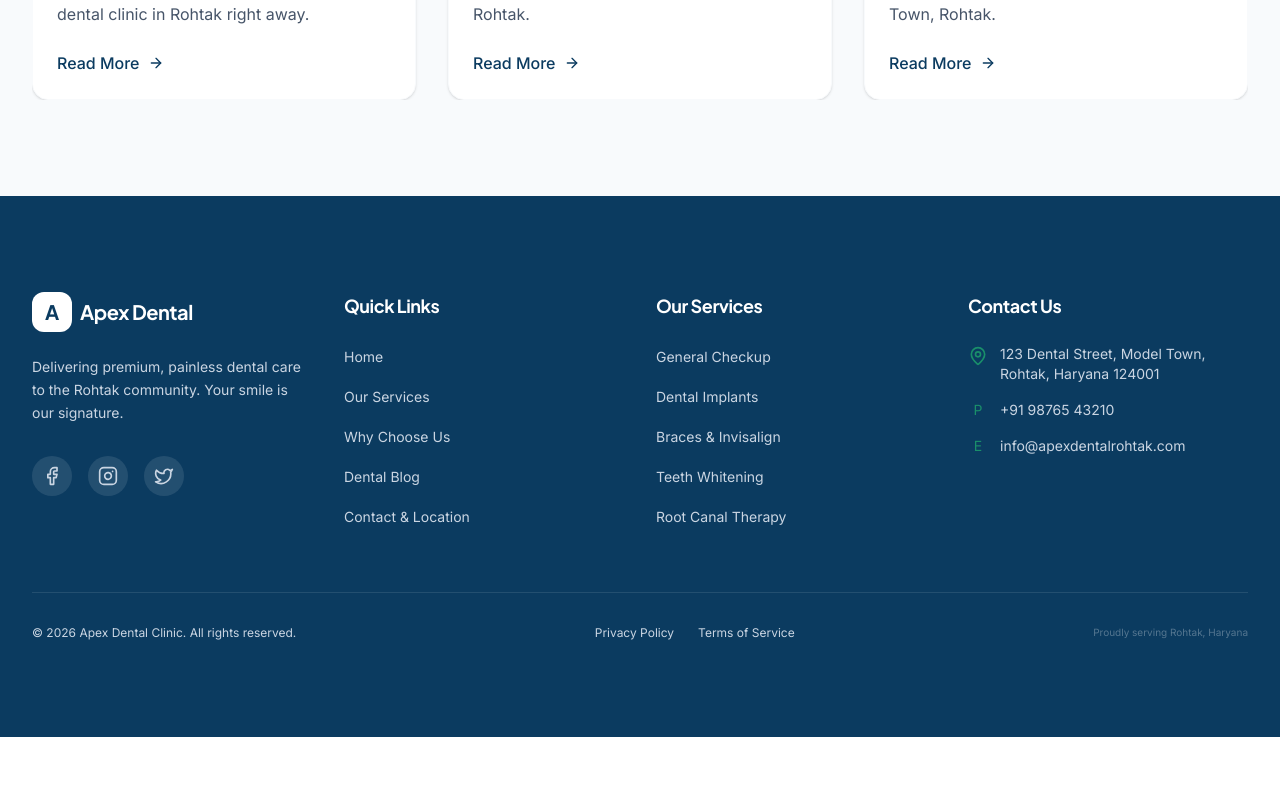
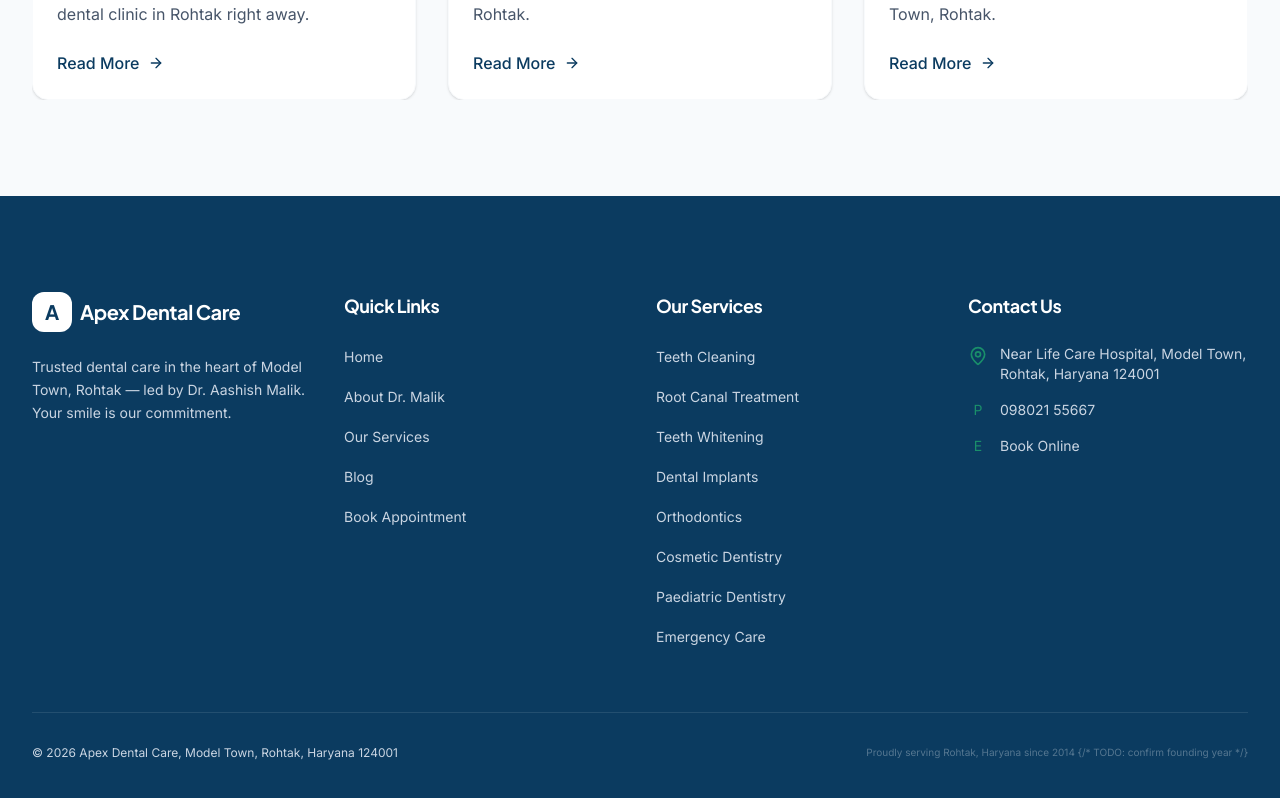
Before and after one commit to Robingautam1/apex-dental-care, a Next.js app: page /blog in a window 1280 px wide. Shown: the part 766-1564 px from the top of the page. Before the commit the page ends 1503 px from the top, so only its background shows below. Built offline with nearby package versions, Linux system fonts and the light colour scheme.

Commit message:
refactor: extract footer data and refine brand copy (Logo, Footer)

```diff
--- a/components/Footer.tsx
+++ b/components/Footer.tsx
@@ -2,8 +2,9 @@
 
 import Link from 'next/link';
 import { motion } from 'motion/react';
-import { Facebook, Instagram, Twitter, MapPin } from 'lucide-react';
+import { MapPin } from 'lucide-react';
 import Logo from '@/components/Logo';
+import { footerData } from '@/lib/footerData';
 
 export default function Footer() {
   return (
@@ -20,19 +21,8 @@ export default function Footer() {
           >
             <Logo variant="light" />
             <p className="text-sm leading-relaxed max-w-xs">
-              Delivering premium, painless dental care to the Rohtak community. Your smile is our signature.
+              {footerData.tagline}
             </p>
-            <div className="flex items-center gap-4 mt-2">
-              <a href="#" className="w-10 h-10 rounded-full bg-white/10 flex items-center justify-center hover:bg-secondary hover:text-white transition-colors" aria-label="Facebook">
-                <Facebook className="w-5 h-5" />
-              </a>
-              <a href="#" className="w-10 h-10 rounded-full bg-white/10 flex items-center justify-center hover:bg-secondary hover:text-white transition-colors" aria-label="Instagram">
-                <Instagram className="w-5 h-5" />
-              </a>
-              <a href="#" className="w-10 h-10 rounded-full bg-white/10 flex items-center justify-center hover:bg-secondary hover:text-white transition-colors" aria-label="Twitter">
-                <Twitter className="w-5 h-5" />
-              </a>
-            </div>
           </motion.div>
 
           {/* Quick Links */}
@@ -44,11 +34,13 @@ export default function Footer() {
           >
             <h4 className="text-white font-bold text-lg mb-6">Quick Links</h4>
             <ul className="flex flex-col gap-4">
-              <li><Link href="#" className="hover:text-secondary transition-colors text-sm">Home</Link></li>
-              <li><Link href="#services" className="hover:text-secondary transition-colors text-sm">Our Services</Link></li>
-              <li><Link href="#features" className="hover:text-secondary transition-colors text-sm">Why Choose Us</Link></li>
-              <li><Link href="#blog" className="hover:text-secondary transition-colors text-sm">Dental Blog</Link></li>
-              <li><Link href="#contact" className="hover:text-secondary transition-colors text-sm">Contact & Location</Link></li>
+              {footerData.quickLinks.map((link, idx) => (
+                <li key={idx}>
+                  <Link href={link.href} className="hover:text-secondary transition-colors text-sm">
+                    {link.label}
+                  </Link>
+                </li>
+              ))}
             </ul>
           </motion.div>
 
@@ -61,11 +53,13 @@ export default function Footer() {
           >
             <h4 className="text-white font-bold text-lg mb-6">Our Services</h4>
             <ul className="flex flex-col gap-4">
-              <li><Link href="#" className="hover:text-secondary transition-colors text-sm">General Checkup</Link></li>
-              <li><Link href="#" className="hover:text-secondary transition-colors text-sm">Dental Implants</Link></li>
-              <li><Link href="#" className="hover:text-secondary transition-colors text-sm">Braces & Invisalign</Link></li>
-              <li><Link href="#" className="hover:text-secondary transition-colors text-sm">Teeth Whitening</Link></li>
-              <li><Link href="#" className="hover:text-secondary transition-colors text-sm">Root Canal Therapy</Link></li>
+              {footerData.services.map((service, idx) => (
+                <li key={idx}>
+                  <Link href={service.href} className="hover:text-secondary transition-colors text-sm">
+                    {service.label}
+                  </Link>
+                </li>
+              ))}
             </ul>
           </motion.div>
 
@@ -80,15 +74,19 @@ export default function Footer() {
             <ul className="flex flex-col gap-4">
               <li className="flex items-start gap-3 text-sm">
                 <MapPin className="w-5 h-5 text-secondary shrink-0 mt-0.5" />
-                <span>123 Dental Street, Model Town,<br />Rohtak, Haryana 124001</span>
+                <span>{footerData.contact.address}</span>
               </li>
               <li className="flex items-center gap-3 text-sm">
                 <span className="w-5 h-5 flex items-center justify-center text-secondary shrink-0">P</span>
-                <span>+91 98765 43210</span>
+                <a href={footerData.contact.phoneHref} className="hover:text-secondary transition-colors text-sm">
+                  {footerData.contact.phone}
+                </a>
               </li>
               <li className="flex items-center gap-3 text-sm">
                 <span className="w-5 h-5 flex items-center justify-center text-secondary shrink-0">E</span>
-                <span>info@apexdentalrohtak.com</span>
+                <Link href={footerData.contact.onlineBooking.href} className="hover:text-secondary transition-colors text-sm">
+                  {footerData.contact.onlineBooking.label}
+                </Link>
               </li>
             </ul>
           </motion.div>
@@ -102,13 +100,10 @@ export default function Footer() {
           transition={{ delay: 0.5, duration: 0.5 }}
           className="pt-8 border-t border-white/10 flex flex-col md:flex-row justify-between items-center gap-4 text-xs"
         >
-          <p>&copy; {new Date().getFullYear()} Apex Dental Clinic. All rights reserved.</p>
-          <div className="flex items-center gap-6">
-            <Link href="#" className="hover:text-white transition-colors">Privacy Policy</Link>
-            <Link href="#" className="hover:text-white transition-colors">Terms of Service</Link>
-          </div>
-          {/* Hidden/Small text for local SEO signal */}
-          <p className="text-white/30 text-[10px] hidden md:block">Proudly serving Rohtak, Haryana</p>
+          <p>{footerData.copyright}</p>
+          <p className="text-white/30 text-[10px] hidden md:block">
+            {footerData.locationText}
+          </p>
         </motion.div>
       </div>
     </footer>
--- a/components/Logo.tsx
+++ b/components/Logo.tsx
@@ -23,7 +23,7 @@ export default function Logo({ variant = 'dark', className }: LogoProps) {
                 "font-heading font-bold text-xl tracking-tight",
                 isDark ? "text-text-dark" : "text-white"
             )}>
-                Apex Dental
+                Apex Dental Care
             </span>
         </Link>
     );
--- /dev/null
+++ b/lib/footerData.ts
@@ -0,0 +1,28 @@
+export const footerData = {
+    tagline: "Trusted dental care in the heart of Model Town, Rohtak — led by Dr. Aashish Malik. Your smile is our commitment.",
+    quickLinks: [
+        { label: 'Home', href: '/' },
+        { label: 'About Dr. Malik', href: '/about' },
+        { label: 'Our Services', href: '/services' },
+        { label: 'Blog', href: '/blog' },
+        { label: 'Book Appointment', href: '/contact' },
+    ],
+    services: [
+        { label: 'Teeth Cleaning', href: '/services/teeth-cleaning' },
+        { label: 'Root Canal Treatment', href: '/services/root-canal-treatment' },
+        { label: 'Teeth Whitening', href: '/services/teeth-whitening' },
+        { label: 'Dental Implants', href: '/services/dental-implants' },
+        { label: 'Orthodontics', href: '/services/orthodontics-braces' },
+        { label: 'Cosmetic Dentistry', href: '/services/cosmetic-dentistry' },
+        { label: 'Paediatric Dentistry', href: '/services/pediatric-dentistry' },
+        { label: 'Emergency Care', href: '/services/emergency-dental-care' },
+    ],
+    contact: {
+        address: 'Near Life Care Hospital, Model Town, Rohtak, Haryana 124001',
+        phone: '098021 55667',
+        phoneHref: 'tel:09802155667',
+        onlineBooking: { label: 'Book Online', href: '/contact' }
+    },
+    copyright: '© 2026 Apex Dental Care, Model Town, Rohtak, Haryana 124001',
+    locationText: 'Proudly serving Rohtak, Haryana since 2014 {/* TODO: confirm founding year */}',
+};
```
